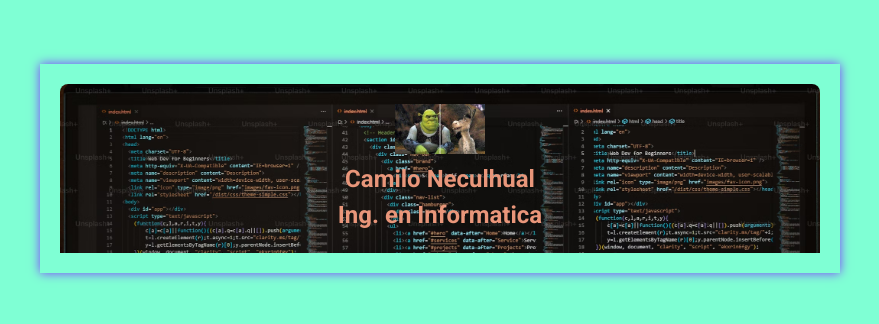
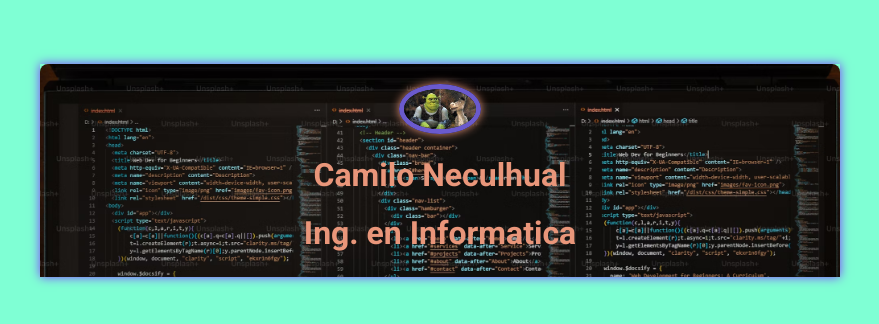
Before and after one commit to CamiNecu/Clase_FE_24_03_25, a plain HTML site: page index.html in a window 1280 px wide. Shown: the whole page, without its empty margins (200-1079 px from the left). Drawn offline with Linux system fonts and the light colour scheme.

Commit message:
CSS para etiqueta header

```diff
--- a/estilo.css
+++ b/estilo.css
@@ -15,7 +15,7 @@ body{
 main{
     max-width: 800px;
     margin: auto;
-    padding: 20px;
+    padding: 20p;
     box-shadow: 0 0 10px rgb(128, 56, 654);
 
 }
@@ -29,3 +29,19 @@ header{
     background-repeat: no-repeat;
     background-position: center;
 }
+
+header figure img{
+    border-radius:  50%;
+    border: 5px solid slateblue;
+    box-shadow: 0px 0px 10px;
+}
+
+header h1{
+    font-size: 2em;
+    margin-top: 10px;
+}
+
+header h2{
+    font-size: 2em;
+    margin-top: 10px;
+}
```
